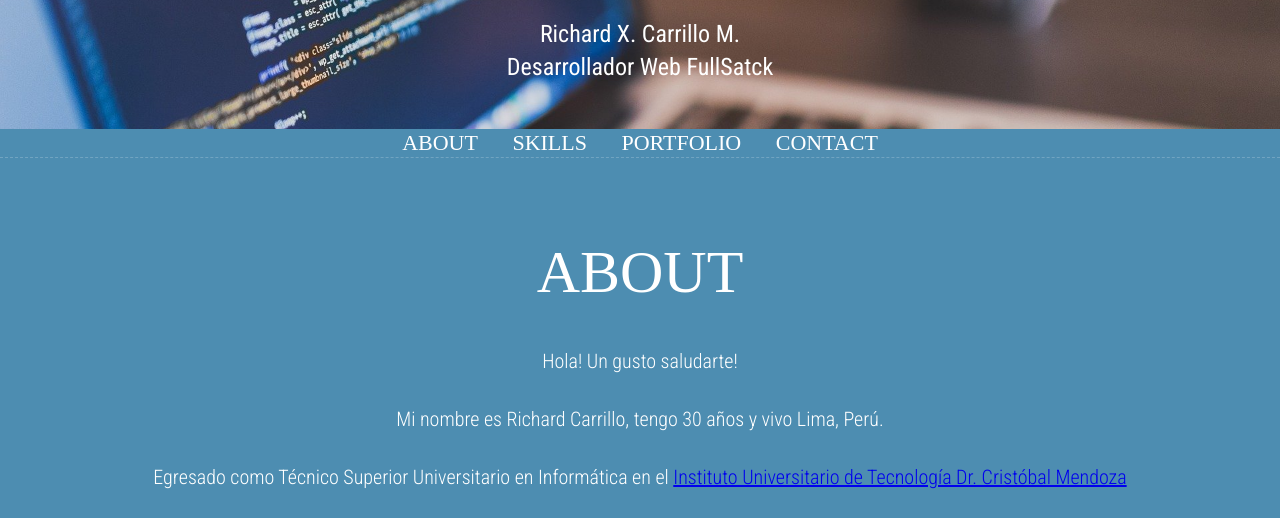
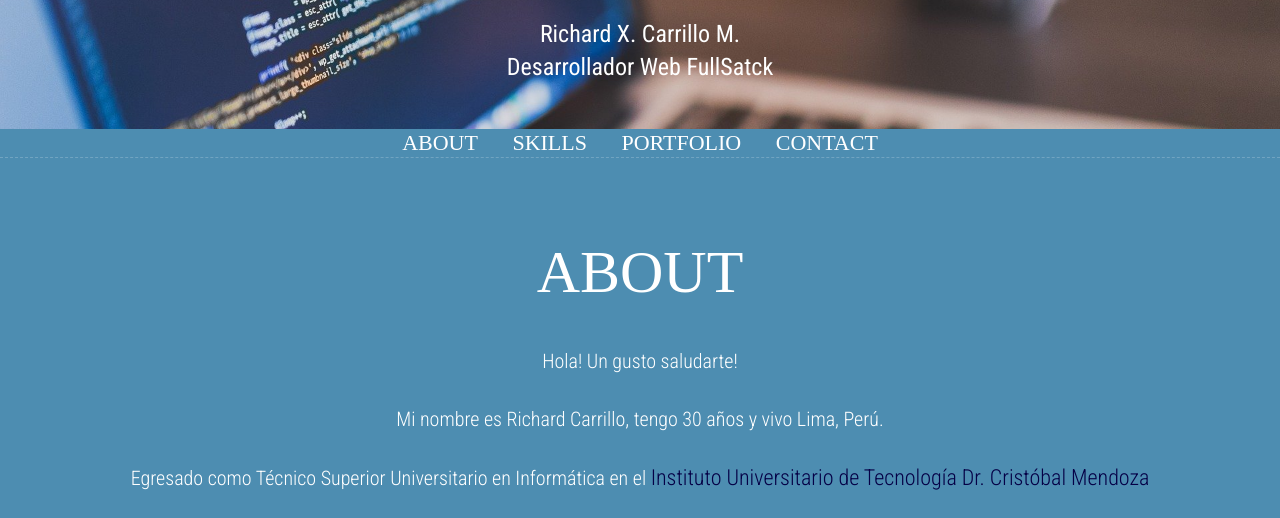
Before and after one commit to Xavier2092/cvNew, a website: page index.html in a window 1280 px wide. In both pictures the pointer is over the link "Instituto Universitario de Tecnología Dr. Cristóbal Mendoza". Shown: the part 271-789 px from the top of the page. Drawn offline with nearby package versions, Linux system fonts and the light colour scheme; a web font is replaced by a local one.

Commit message:
Update style.css

```diff
--- a/css/style.css
+++ b/css/style.css
@@ -477,4 +477,13 @@ footer {
   }
 }
 
+.linkUni{
+  text-decoration: none;
+}
+
+.linkUni:hover{
+  font-size: 1.1em;
+  color: #050046;
+}
+
 /*# sourceMappingURL=style.css.map */
```
